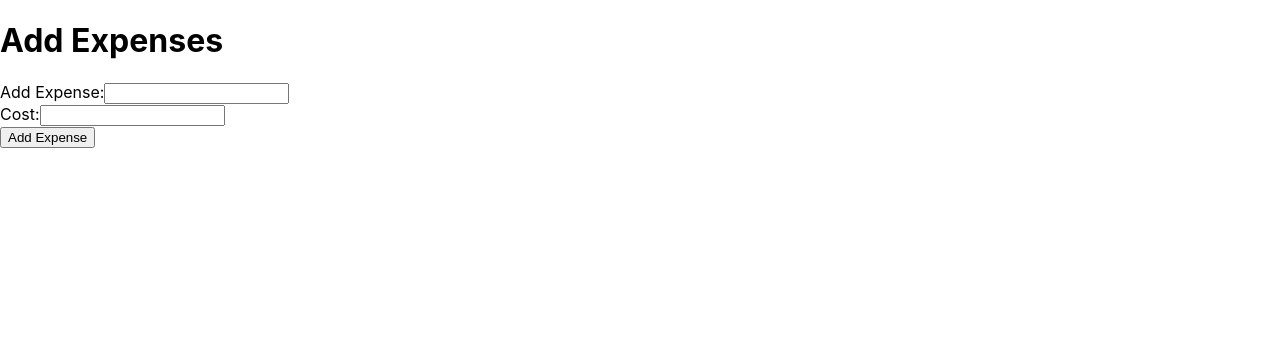
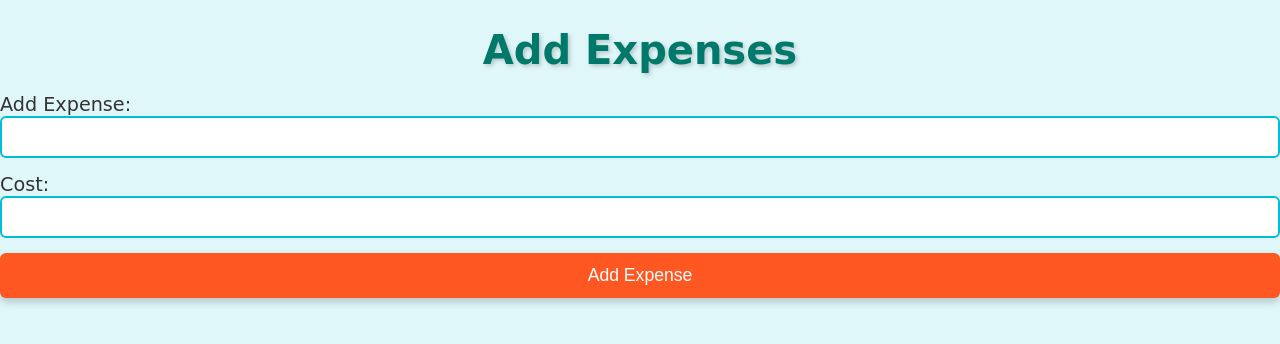
Before and after one commit to Pranay-Erra/expensesList, a React (Create React App) app in the folder frontend/: page / in a window 1280 px wide. Shown: the top 344 px of the page. Built offline with nearby package versions, Linux system fonts and the light colour scheme.

Commit message:
added the plyful css

```diff
--- a/frontend/src/expense/expense.css
+++ b/frontend/src/expense/expense.css
@@ -0,0 +1,91 @@
+/* expense.css */
+
+/* General body styling */
+body {
+    font-family: 'Comic Sans MS', cursive, sans-serif;
+    background-color: #e0f7fa;
+    margin: 0;
+    padding: 0;
+}
+
+/* Container styling */
+.container {
+    max-width: 800px;
+    margin: 20px auto;
+    padding: 20px;
+    background: #ffffff;
+    border-radius: 12px;
+    box-shadow: 0 8px 16px rgba(0, 0, 0, 0.2);
+    border: 2px solid #00bcd4;
+}
+
+/* Heading styling */
+h1 {
+    text-align: center;
+    color: #00796b;
+    margin-bottom: 20px;
+    font-size: 2.5rem;
+    text-shadow: 2px 2px 4px rgba(0, 0, 0, 0.2);
+}
+
+/* Table styling */
+table {
+    width: 100%;
+    border-collapse: collapse;
+    margin-bottom: 20px;
+}
+
+thead {
+    background-color: #ffeb3b;
+    color: #000;
+}
+
+th, td {
+    padding: 14px;
+    text-align: left;
+    border-bottom: 1px solid #ddd;
+}
+
+tr:nth-child(even) {
+    background-color: #f1f8e9;
+}
+
+tr:hover {
+    background-color: #dce775;
+}
+
+th {
+    font-weight: bold;
+}
+
+/* Button styling */
+Del {
+    background-color: #ff5722;
+    color: #ffffff;
+    border: none;
+    padding: 10px 20px;
+    border-radius: 6px;
+    cursor: pointer;
+    font-size: 1rem;
+    transition: background-color 0.3s, transform 0.2s;
+    box-shadow: 0 4px 8px rgba(0, 0, 0, 0.2);
+}
+
+Del:hover {
+    background-color: #e64a19;
+    transform: scale(1.1);
+}
+
+/* No expenses message styling */
+p {
+    text-align: center;
+    color: #555;
+    font-size: 1.2rem;
+    margin: 20px 0;
+    font-weight: bold;
+}
+
+/* ToastContainer styling */
+.Toastify__toast-container {
+    top: 80px;
+}
--- a/frontend/src/expense/expense.js
+++ b/frontend/src/expense/expense.js
@@ -3,6 +3,7 @@ import './expense.css';
 import { useQuery, useMutation, useQueryClient } from '@tanstack/react-query';
 import { ToastContainer, toast } from 'react-toastify';
 import 'react-toastify/dist/ReactToastify.css';
+
 const Expense = () => {
     const queryClient = useQueryClient();
 
@@ -35,7 +36,6 @@ const Expense = () => {
 
     const handleDelete = (id) => {
         deleteMutation.mutate(id);
-
     };
 
     if (isLoading) return <p>Loading...</p>;
@@ -44,6 +44,9 @@ const Expense = () => {
     return (
         <>
             <h1>Expenses List</h1>
+            {data && data.length === 0 ? (
+                <p>No expenses available</p>
+            ) : (
                 <table>
                     <thead>
                         <tr>
@@ -58,12 +61,13 @@ const Expense = () => {
                                 <td>{expense.expense}</td>
                                 <td>{expense.cost}</td>
                                 <td>
-                                <button onClick={() => handleDelete(expense._id)}>Delete</button>
+                                    <button onClick={() => handleDelete(expense._id)} className='Del'>Delete</button>
                                 </td>
                             </tr>
                         ))}
                     </tbody>
                 </table>
+            )}
             <ToastContainer />
         </>
     );
--- a/frontend/src/main/main.css
+++ b/frontend/src/main/main.css
@@ -0,0 +1,75 @@
+/* main.css */
+
+/* General body styling */
+body {
+    font-family: 'Comic Sans MS', cursive, sans-serif;
+    background-color: #e0f7fa;
+    margin: 0;
+    padding: 0;
+}
+
+/* Container styling */
+main {
+    max-width: 600px;
+    margin: 20px auto;
+    padding: 20px;
+    background: #ffffff;
+    border-radius: 12px;
+    box-shadow: 0 8px 16px rgba(0, 0, 0, 0.2);
+    border: 2px solid #00bcd4;
+}
+
+/* Heading styling */
+h1 {
+    text-align: center;
+    color: #00796b;
+    margin-bottom: 20px;
+    font-size: 2.5rem;
+    text-shadow: 2px 2px 4px rgba(0, 0, 0, 0.2);
+}
+
+/* Form styling */
+form {
+    display: flex;
+    flex-direction: column;
+    gap: 15px;
+}
+
+/* Label styling */
+label {
+    font-size: 1.2rem;
+    color: #333;
+}
+
+/* Input styling */
+input {
+    padding: 10px;
+    border: 2px solid #00bcd4;
+    border-radius: 6px;
+    font-size: 1rem;
+    width: 100%;
+    box-sizing: border-box;
+}
+
+/* Button styling */
+button {
+    background-color: #ff5722;
+    color: #ffffff;
+    border: none;
+    padding: 12px 20px;
+    border-radius: 6px;
+    cursor: pointer;
+    font-size: 1.1rem;
+    transition: background-color 0.3s, transform 0.2s;
+    box-shadow: 0 4px 8px rgba(0, 0, 0, 0.2);
+}
+
+button:hover {
+    background-color: #e64a19;
+    transform: scale(1.1);
+}
+
+/* ToastContainer styling */
+.Toastify__toast-container {
+    top: 80px;
+}
```
Lines whose indentation alone changed are shown as unchanged.
